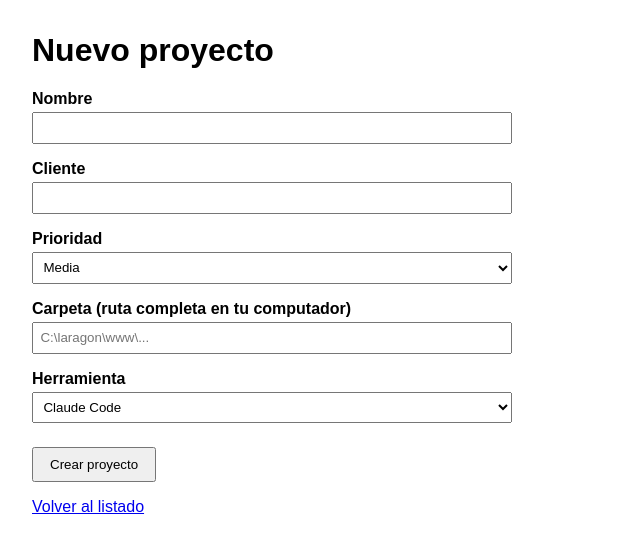
After one commit to sergioaraos/gestor-proyectos-app, a FastAPI app: template templates/nuevo.html in a window 1280 px wide. The commit adds this page. Shown: the top 553 px of the page, without its empty margins (0-640 px from the left). Run offline with FastAPI, Linux system fonts and the light colour scheme; the template is opened without the code that fills it, so the values that code supplies are empty.

Commit message:
feat(proyectos): agregar formulario de alta de proyectos

```diff
--- a/main.py
+++ b/main.py
@@ -1,6 +1,7 @@
 # SERGIO 2026-09-17: esqueleto inicial, listado de proyectos leido desde SQLite
-from fastapi import FastAPI, Request
+from fastapi import FastAPI, Request, Form
 from fastapi.templating import Jinja2Templates
+from fastapi.responses import RedirectResponse
 from pathlib import Path
 import database
 
@@ -21,3 +22,31 @@ def index(request: Request):
     projects = conn.execute("SELECT * FROM projects ORDER BY prioridad DESC, nombre").fetchall()
     conn.close()
     return templates.TemplateResponse(request, "index.html", {"projects": projects})
+
+
+# SERGIO 2026-09-17: formulario de alta de proyectos (feature/alta-proyectos)
+@app.get("/nuevo")
+def nuevo_proyecto_form(request: Request):
+    # Muestra el formulario vacio para dar de alta un proyecto nuevo
+    return templates.TemplateResponse(request, "nuevo.html", {})
+
+
+@app.post("/nuevo")
+def crear_proyecto(
+    nombre: str = Form(...),
+    cliente: str = Form(""),
+    prioridad: str = Form("media"),
+    carpeta: str = Form(""),
+    herramienta: str = Form(""),
+):
+    # Inserta el proyecto con estado "activo" y fecha de inicio de hoy por defecto
+    conn = database.get_connection()
+    conn.execute(
+        """INSERT INTO projects (nombre, cliente, prioridad, carpeta, herramienta, estado, fecha_inicio)
+           VALUES (?, ?, ?, ?, ?, 'activo', date('now'))""",
+        (nombre, cliente, prioridad, carpeta, herramienta),
+    )
+    conn.commit()
+    conn.close()
+    # Vuelve al listado para ver el proyecto recien creado
+    return RedirectResponse(url="/", status_code=303)
--- a/requirements.txt
+++ b/requirements.txt
@@ -1,3 +1,7 @@
 fastapi
 uvicorn[standard]
 jinja2
+# SERGIO 2026-09-17: dependencias para formulario y tests (feature/alta-proyectos)
+python-multipart
+pytest
+httpx
--- a/templates/index.html
+++ b/templates/index.html
@@ -13,6 +13,8 @@
 </head>
 <body>
     <h1>Gestor de Proyectos</h1>
+    <!-- SERGIO 2026-09-17: link al formulario de alta (feature/alta-proyectos) -->
+    <p><a href="/nuevo">+ Nuevo proyecto</a></p>
     <table>
         <tr>
             <th>Nombre</th><th>Cliente</th><th>Prioridad</th><th>Estado</th><th>Herramienta</th><th>Carpeta</th>
--- /dev/null
+++ b/templates/nuevo.html
@@ -0,0 +1,45 @@
+<!-- SERGIO 2026-09-17: formulario de alta de proyectos (feature/alta-proyectos) -->
+<!DOCTYPE html>
+<html lang="es">
+<head>
+    <meta charset="UTF-8">
+    <title>Nuevo proyecto</title>
+    <style>
+        body { font-family: sans-serif; margin: 2rem; max-width: 480px; }
+        label { display: block; margin-top: 1rem; font-weight: bold; }
+        input, select { width: 100%; padding: 0.4rem; margin-top: 0.25rem; box-sizing: border-box; }
+        button { margin-top: 1.5rem; padding: 0.5rem 1rem; }
+    </style>
+</head>
+<body>
+    <h1>Nuevo proyecto</h1>
+    <form method="post" action="/nuevo">
+        <label>Nombre</label>
+        <input type="text" name="nombre" required>
+
+        <label>Cliente</label>
+        <input type="text" name="cliente">
+
+        <label>Prioridad</label>
+        <select name="prioridad">
+            <option value="alta">Alta</option>
+            <option value="media" selected>Media</option>
+            <option value="baja">Baja</option>
+        </select>
+
+        <label>Carpeta (ruta completa en tu computador)</label>
+        <input type="text" name="carpeta" placeholder="C:\laragon\www\...">
+
+        <label>Herramienta</label>
+        <select name="herramienta">
+            <option value="Claude Code">Claude Code</option>
+            <option value="Cowork">Cowork</option>
+            <option value="Kiro">Kiro</option>
+            <option value="Otra">Otra</option>
+        </select>
+
+        <button type="submit">Crear proyecto</button>
+    </form>
+    <p><a href="/">Volver al listado</a></p>
+</body>
+</html>
```
Also changed, not shown: tests/test_main.py (added, +48 -0 lines).
